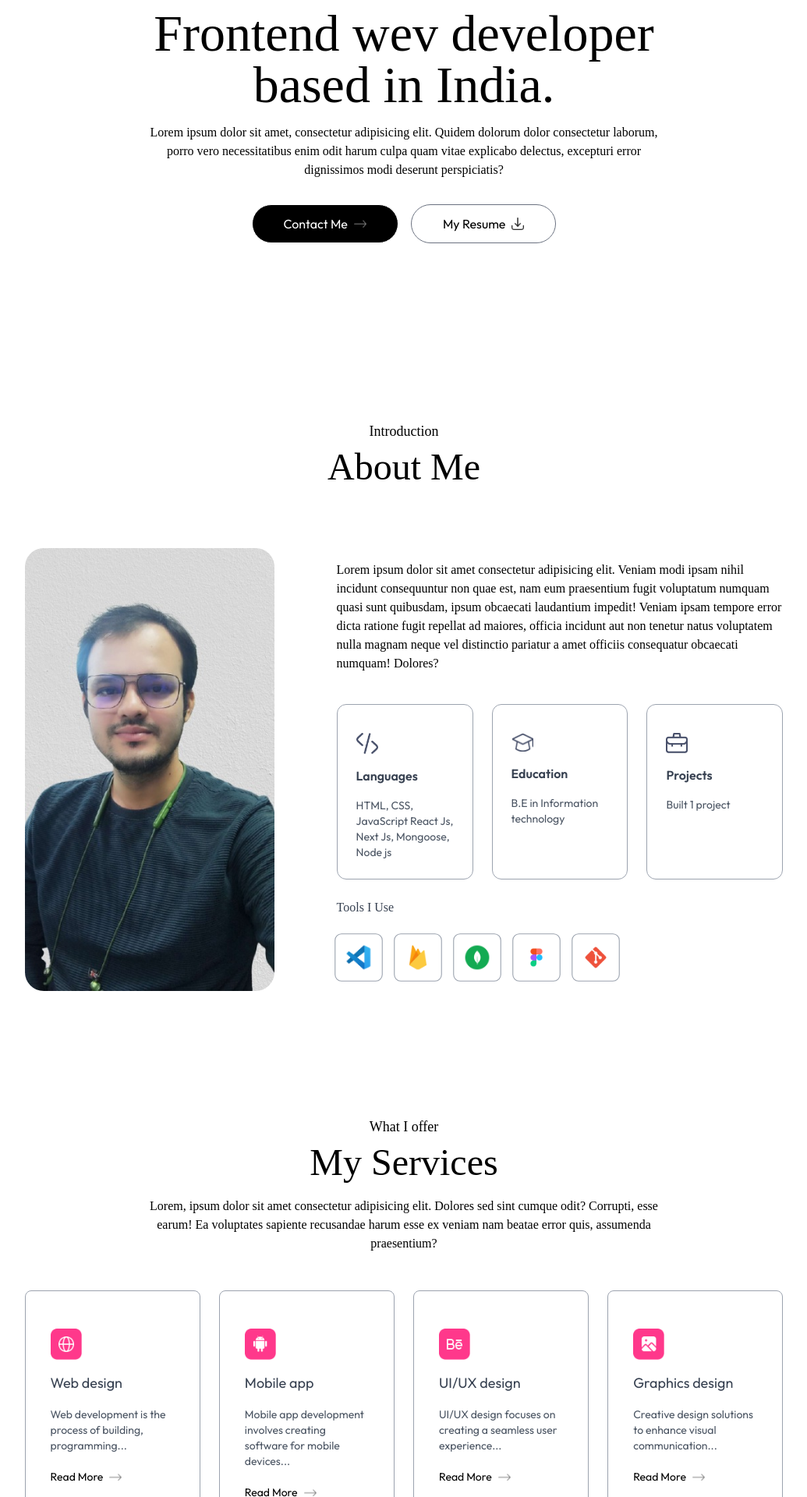
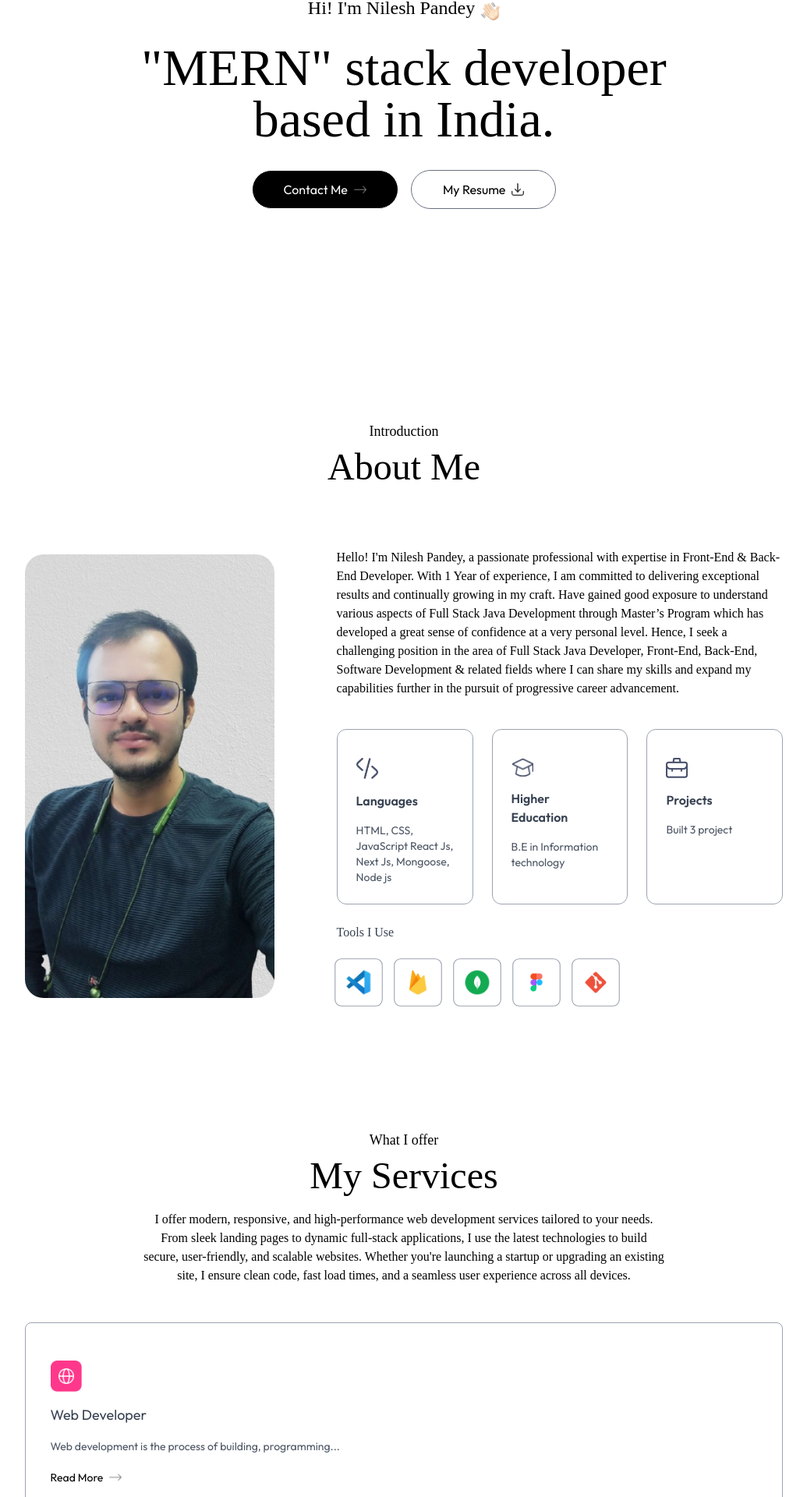
Before and after one commit to nspandey/my-modern-portfolio, a Next.js app: page / in a window 1280 px wide. Shown: the part 381-2301 px from the top of the page at 78% size, without its empty margins (122-1157 px from the left). Built offline with nearby package versions, Linux system fonts and the light colour scheme; a web font is replaced by a local one.

Commit message:
Portfolio Updated

```diff
--- a/assets/assets.js
+++ b/assets/assets.js
@@ -78,27 +78,21 @@ export const assets = {
 
 export const workData = [
   {
-    title: 'Frontend and backend project',
-    description: 'Web Design',
+    title: 'Product Website',
+    description: 'Web Developer',
     bgImage: './work-1.png',
     link: 'https://mern-web-2rqg.onrender.com',
   },
   {
-    title: 'Geo based app',
-    description: 'Mobile App',
+    title: 'E-commerce Website',
+    description: 'Web Developer',
     bgImage: '/work-2.png',
     link:'',
   },
   {
-    title: 'Photography site',
-    description: 'Web Design',
+    title: 'Weather App',
+    description: 'Web Developer',
     bgImage: '/work-3.png',
-    link:'',
-  },
-  {
-    title: 'UI/UX designing',
-    description: 'UI/UX Design',
-    bgImage: '/work-4.png',
     link:'',
   },
 ];
@@ -106,27 +100,9 @@ export const workData = [
 export const serviceData = [
   {
     icon: assets.web_icon,
-    title: 'Web design',
+    title: 'Web Developer',
     description: 'Web development is the process of building, programming...',
     link: 'https://mern-web-2rqg.onrender.com',
-  },
-  {
-    icon: assets.mobile_icon,
-    title: 'Mobile app',
-    description: 'Mobile app development involves creating software for mobile devices...',
-    link: '',
-  },
-  {
-    icon: assets.ui_icon,
-    title: 'UI/UX design',
-    description: 'UI/UX design focuses on creating a seamless user experience...',
-    link: '',
-  },
-  {
-    icon: assets.graphics_icon,
-    title: 'Graphics design',
-    description: 'Creative design solutions to enhance visual communication...',
-    link: '',
   },
 ];
 
@@ -140,14 +116,14 @@ export const infoList = [
   {
     icon: assets.edu_icon,
     iconDark: assets.edu_icon_dark,
-    title: 'Education',
+    title: 'Higher Education',
     description: 'B.E in Information technology',
   },
   {
     icon: assets.project_icon,
     iconDark: assets.project_icon_dark,
     title: 'Projects',
-    description: 'Built 1 project',
+    description: 'Built 3 project',
   },
 ];
 
--- a/components/About.jsx
+++ b/components/About.jsx
@@ -49,12 +49,14 @@ const About = ({ isDarkMode }) => {
           transition={{ duration: 0.6, delay: 0.8 }}
         >
           <p className='mb-10 max-w-2xl font-Ovo'>
-            Lorem ipsum dolor sit amet consectetur adipisicing elit. Veniam modi ipsam nihil
-            incidunt consequuntur non quae est, nam eum praesentium fugit voluptatum numquam quasi
-            sunt quibusdam, ipsum obcaecati laudantium impedit! Veniam ipsam tempore error dicta
-            ratione fugit repellat ad maiores, officia incidunt aut non tenetur natus voluptatem
-            nulla magnam neque vel distinctio pariatur a amet officiis consequatur obcaecati
-            numquam! Dolores?
+            Hello! I'm Nilesh Pandey, a passionate professional with expertise in Front-End &
+            Back-End Developer. With 1 Year of experience, I am committed to delivering exceptional
+            results and continually growing in my craft. Have gained good exposure to understand
+            various aspects of Full Stack Java Development through Master’s Program which has
+            developed a great sense of confidence at a very personal level. Hence, I seek a
+            challenging position in the area of Full Stack Java Developer, Front-End, Back-End,
+            Software Development & related fields where I can share my skills and expand my
+            capabilities further in the pursuit of progressive career advancement.
           </p>
 
           <motion.ul
--- a/components/Header.jsx
+++ b/components/Header.jsx
@@ -29,19 +29,9 @@ const Header = () => {
         whileInView={{ y: 0, opacity: 1 }}
         transition={{ duration: 0.8, delay: 0.5 }}
       >
-        Frontend wev developer based in India.
+        "MERN" stack developer based in India.
       </motion.h1>
 
-      <motion.p
-        className='max-w-2xl mx-auto font-Ovo'
-        initial={{ opacity: 0 }}
-        whileInView={{ opacity: 1 }}
-        transition={{ duration: 0.6, delay: 0.7 }}
-      >
-        Lorem ipsum dolor sit amet, consectetur adipisicing elit. Quidem dolorum dolor consectetur
-        laborum, porro vero necessitatibus enim odit harum culpa quam vitae explicabo delectus,
-        excepturi error dignissimos modi deserunt perspiciatis?
-      </motion.p>
 
       <div className='flex flex-cols sm:flex-wor items-center gap-4 mt-4'>
         <motion.a
--- a/components/Services.jsx
+++ b/components/Services.jsx
@@ -34,9 +34,7 @@ const Services = () => {
         whileInView={{ opacity: 1 }}
         transition={{ duration: 0.5, delay: 0.7 }}
       >
-        Lorem, ipsum dolor sit amet consectetur adipisicing elit. Dolores sed sint cumque odit?
-        Corrupti, esse earum! Ea voluptates sapiente recusandae harum esse ex veniam nam beatae
-        error quis, assumenda praesentium?
+        I offer modern, responsive, and high-performance web development services tailored to your needs. From sleek landing pages to dynamic full-stack applications, I use the latest technologies to build secure, user-friendly, and scalable websites. Whether you're launching a startup or upgrading an existing site, I ensure clean code, fast load times, and a seamless user experience across all devices.
       </motion.p>
       <motion.div
         className='grid grid-cols-auto gap-6 my-10'
--- a/components/Work.jsx
+++ b/components/Work.jsx
@@ -34,9 +34,7 @@ const Work = ({ isdarkMode }) => {
         whileInView={{ opacity: 1 }}
         transition={{ duration: 0.5, delay: 0.7 }}
       >
-        Lorem, ipsum dolor sit amet consectetur adipisicing elit. Dolores sed sint cumque odit?
-        Corrupti, esse earum! Ea voluptates sapiente recusandae harum esse ex veniam nam beatae
-        error quis, assumenda praesentium?
+        I’m a MERN stack developer specializing in building full-stack web applications. My work includes dynamic eCommerce websites, real-time weather apps, and product-based platforms with features like adding, updating, and deleting products. Using MongoDB, Express.js, React, and Node.js, I create responsive, secure, and user-friendly solutions tailored to business needs.
       </motion.p>
       <motion.div
         className='grid grid-cols-auto my-10 gap-5 dark:text-black'
```
